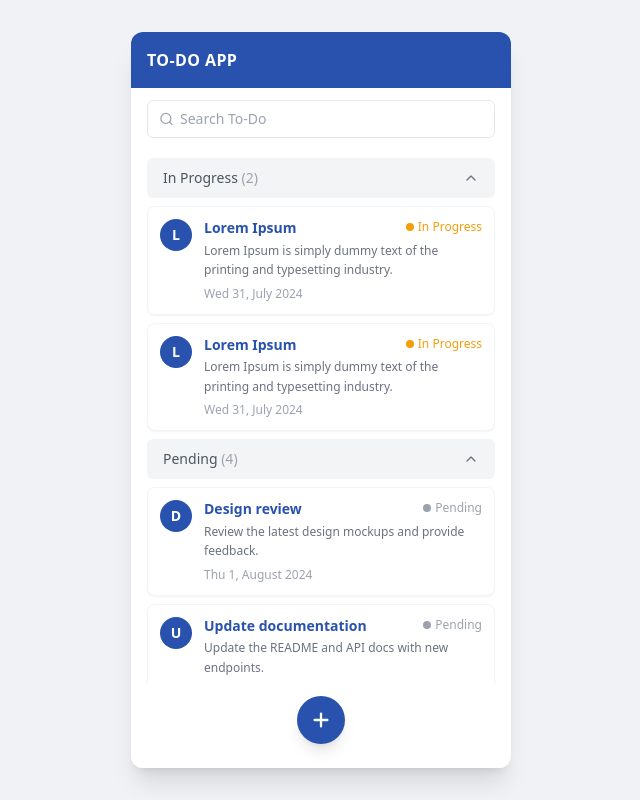
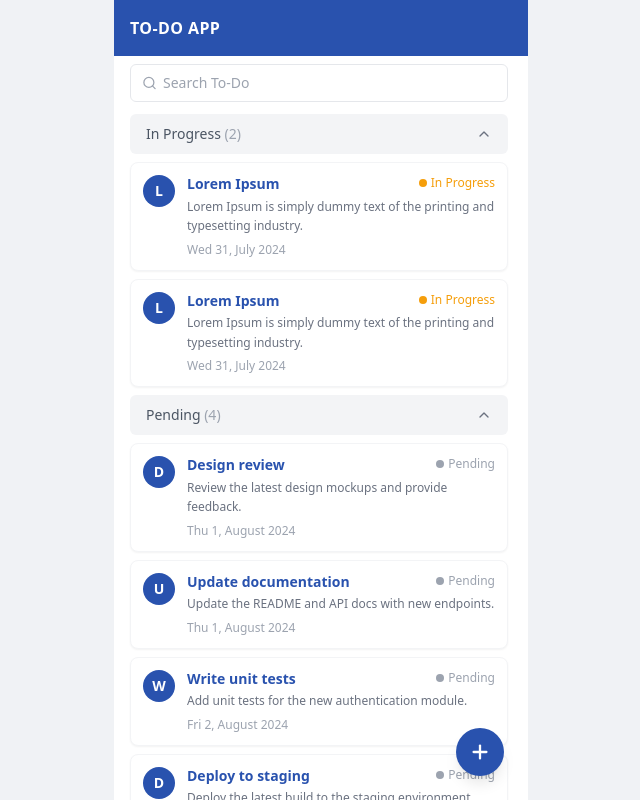
Before and after one commit to SoloDev45/Task-management-tool, a React (Vite) app: page / in a window 1280 px wide. Shown: the whole page, without its empty margins (319-959 px from the left). Built offline with nearby package versions, Linux system fonts and the light colour scheme.

Commit message:
refactor: updated styling of the container

```diff
--- a/src/App.tsx
+++ b/src/App.tsx
@@ -70,10 +70,10 @@ export default function App() {
           <>
             <div className={styles.headerWrapper}>
               <Header title="To-Do App" />
-              <SearchBar value={searchQuery} onChange={setSearchQuery} />
             </div>
 
             <div className={styles.scrollableContent}>
+              <SearchBar value={searchQuery} onChange={setSearchQuery} />
               {ALL_STATUSES.map((status) => (
                 <TaskGroup
                   key={status}
@@ -86,7 +86,6 @@ export default function App() {
               ))}
             </div>
 
-            <div className={styles.fabWrapper}>
             <button
               onClick={() => setView('add')}
               className={styles.fabButton}
@@ -94,7 +93,6 @@ export default function App() {
             >
               <Plus size={22} strokeWidth={2.5} />
             </button>
-            </div>
           </>
         );
     }
--- a/src/components/SearchBar/styles.tsx
+++ b/src/components/SearchBar/styles.tsx
@@ -1,4 +1,4 @@
-export const wrapper = "relative mx-4 my-3";
+export const wrapper = "relative mb-3";
 
 export const searchIcon = "absolute left-3 top-1/2 -translate-y-1/2 text-gray-400 pointer-events-none";
 
--- a/src/index.css
+++ b/src/index.css
@@ -11,16 +11,15 @@
 body {
   font-family: system-ui, -apple-system, sans-serif;
   background-color: #f0f2f5;
-  min-height: 100vh;
+  margin: 0;
   display: flex;
-  align-items: flex-start;
   justify-content: center;
-  padding: 32px 16px;
 }
 
 #root {
   width: 100%;
-  max-width: 380px;
+  max-width: 414px;
+  height: 100vh;
 }
 
 /* Task item delete animation */
@@ -57,6 +56,11 @@ body {
   opacity: 0;
 }
 
+/* Always reserve scrollbar space to prevent layout shift */
+.scrollable {
+  scrollbar-gutter: stable;
+}
+
 /* Custom scrollbar */
 ::-webkit-scrollbar {
   width: 4px;
--- a/src/styles.tsx
+++ b/src/styles.tsx
@@ -1,9 +1,7 @@
-export const appContainer = "bg-white rounded-xl overflow-hidden shadow-xl flex flex-col h-[calc(100vh-64px)]";
+export const appContainer = "relative bg-white flex flex-col h-screen";
 
 export const headerWrapper = "flex-shrink-0";
 
-export const scrollableContent = "flex-1 overflow-y-auto px-4 py-2 space-y-2";
+export const scrollableContent = "scrollable flex-1 overflow-y-auto px-4 pt-2 pb-20 space-y-2";
 
-export const fabWrapper = "flex-shrink-0 flex justify-center pb-6 pt-3 bg-gradient-to-t from-white to-transparent";
-
-export const fabButton = "w-12 h-12 bg-primary hover:bg-primary-dark text-white rounded-full shadow-lg flex items-center justify-center transition-all duration-200 hover:scale-105 active:scale-95";
+export const fabButton = "absolute bottom-6 right-6 w-12 h-12 bg-primary hover:bg-primary-dark text-white rounded-full shadow-lg flex items-center justify-center transition-all duration-200 hover:scale-105 active:scale-95 z-10";
```
Lines whose indentation alone changed are shown as unchanged.
